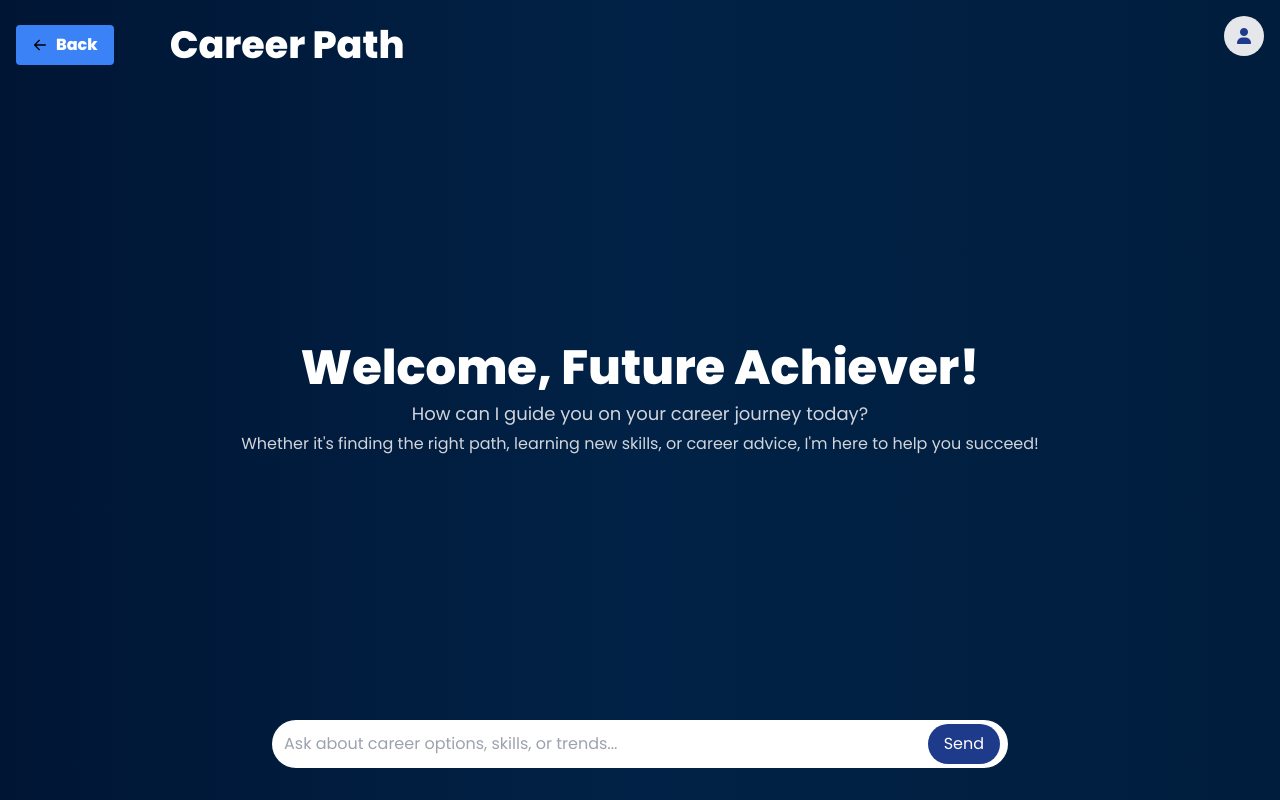
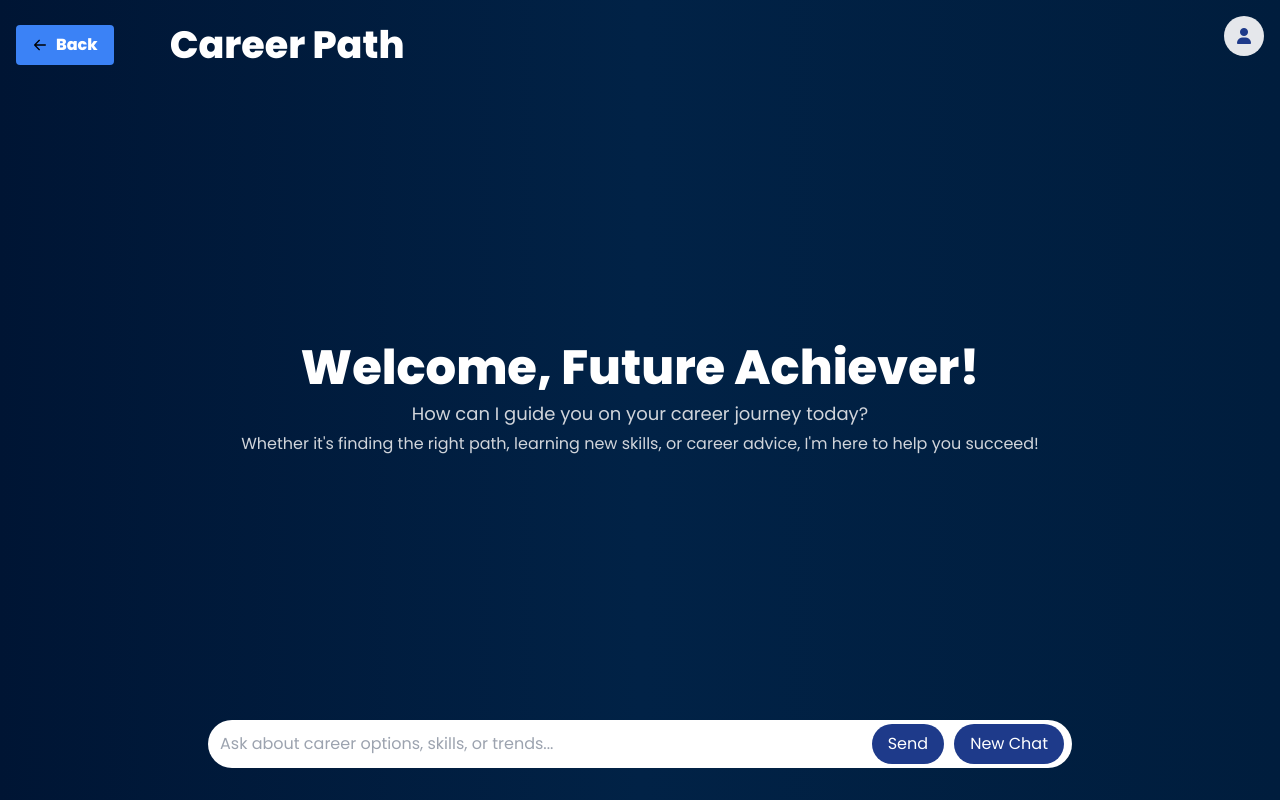
Before and after one commit to v3da-bit/CareerPath, a React (Vite) app in the folder frontend-app/: page /chatbot in a window 1280 px wide. Built offline with nearby package versions, Linux system fonts and the light colour scheme; a web font is replaced by a local one.

Commit message:
profile navigation and  new chat implementation

```diff
--- a/frontend-app/src/Components/common/Navbar.jsx
+++ b/frontend-app/src/Components/common/Navbar.jsx
@@ -1,7 +1,8 @@
 import React from "react";
+import { useNavigate } from "react-router-dom";
 
 const Navbar = () => {
-
+  let navigate = useNavigate();
   return (
     <div className="w-full h-16 flex items-center justify-end px-2 sticky top-0 z-20 bg-[#001a2c]">
       <div className="lg:w-[30%] sm:w-[50%] h-[68%]">
@@ -19,6 +20,7 @@ const Navbar = () => {
           <i className="fa fa-globe text-[25px]"></i>
         </div>
         <div
+          onClick={()=>navigate('/profile')}
         className="w-10 h-10 bg-center"
       >
         <img
--- a/frontend-app/src/pages/Chatbot.jsx
+++ b/frontend-app/src/pages/Chatbot.jsx
@@ -1,14 +1,20 @@
 import React, { useState } from "react";
 import leftArrowIcon from '../../public/icons/left-arrow-svgrepo-com.svg';
+import { useNavigate } from "react-router-dom";
 const Chatbot = () => {
   const [userInput, setUserInput] = useState("");
   const [chatHistory, setChatHistory] = useState({});
   const [isChatActive, setIsChatActive] = useState(false);
+  let navigate = useNavigate();
 
   const handleInputChange = (event) => {
     setUserInput(event.target.value);
   };
-
+  const newChat = () => {
+    setIsChatActive(false);
+    setChatHistory({});
+    setUserInput("")
+  }
   const handleSendMessage = async () => {
     if (!userInput.trim()) return;
 
@@ -96,9 +102,9 @@ const Chatbot = () => {
       </div>
 
       <div className="absolute top-4 right-4">
-        <div className="w-10 h-10 bg-gray-200 rounded-full flex items-center justify-center">
+        <button onClick={() => navigate('/profile')} className="w-10 h-10 bg-gray-200 rounded-full flex items-center justify-center">
           <i className="fas fa-user text-blue-900"></i>
-        </div>
+        </button>
       </div>
 
       {!isChatActive && (
@@ -121,7 +127,7 @@ const Chatbot = () => {
         </div>
       )}
 
-      <div className="fixed bottom-8 w-full px-4 max-w-3xl">
+      <div className="fixed bottom-8 w-full px-4 max-w-4xl">
         <div className="relative">
           <input
             type="text"
@@ -132,11 +138,19 @@ const Chatbot = () => {
           />
           <button
             onClick={handleSendMessage}
-            className="absolute right-2 top-1/2 transform -translate-y-1/2 px-4 py-2 text-white rounded-full hover:bg-blue-800 transition bg-blue-900"
+            className="absolute right-32 top-1/2 transform -translate-y-1/2 px-4 py-2 text-white rounded-full hover:bg-blue-800 transition bg-blue-900"
           >
             Send
           </button>
+
         </div>
+        <button
+          onClick={newChat}
+          className="absolute right-6 top-1/2 transform -translate-y-1/2 px-4 py-2 text-white rounded-full hover:bg-blue-800 transition bg-blue-900"
+        >
+          New Chat
+        </button>
+
       </div>
     </div>
   );
```
